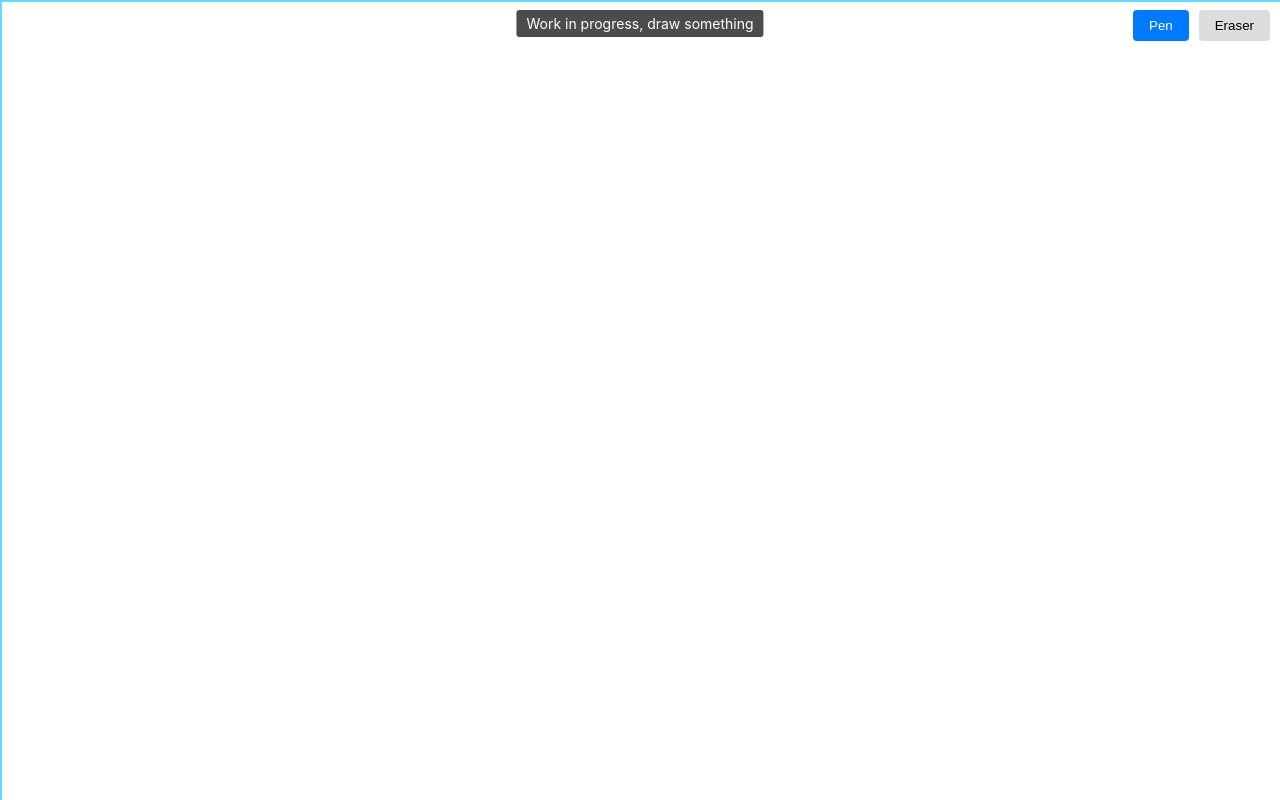
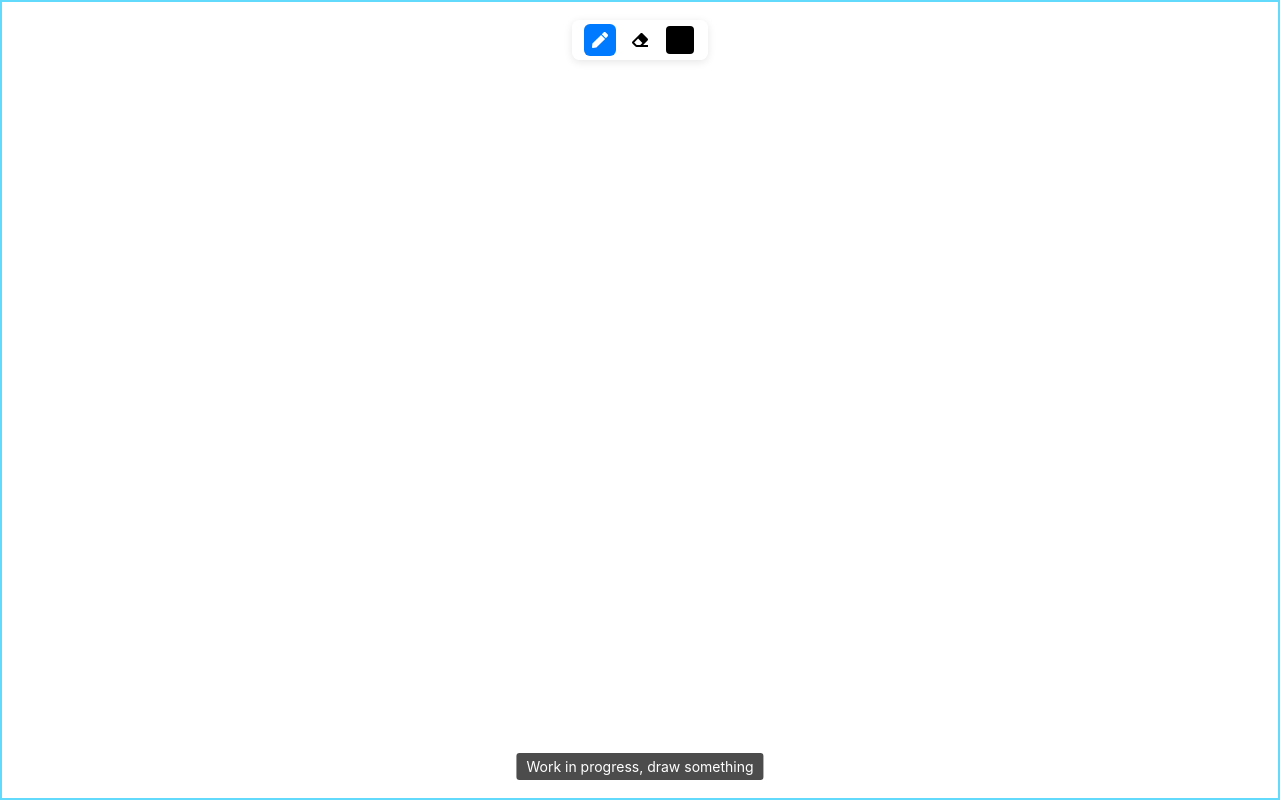
Before and after one commit to Psaemiyan/sketch-pad, a React (Create React App) app: page / in a window 1280 px wide. Built offline with nearby package versions, Linux system fonts and the light colour scheme.

Commit message:
feat: enhance sketch pad UI
- Remove favicon and update manifest
- Add color picker functionality
- Replace text buttons with icons
- Create floating toolbar with improved styling
- Move progress text to bottom
- Add React Icons package

```diff
--- a/package.json
+++ b/package.json
@@ -6,6 +6,7 @@
     "cra-template": "1.2.0",
     "react": "^19.0.0",
     "react-dom": "^19.0.0",
+    "react-icons": "^5.4.0",
     "react-scripts": "5.0.1",
     "web-vitals": "^4.2.4"
   },
--- a/public/index.html
+++ b/public/index.html
@@ -2,7 +2,6 @@
 <html lang="en">
   <head>
     <meta charset="utf-8" />
-    <link rel="icon" href="%PUBLIC_URL%/favicon.ico" />
     <meta name="viewport" content="width=device-width, initial-scale=1" />
     <meta name="theme-color" content="#000000" />
     <meta
--- a/src/App.js
+++ b/src/App.js
@@ -5,9 +5,10 @@ import './App.css';
 function App() {
   return (
     <div className="App" style={{ overflow: 'hidden', height: '100vh', width: '100vw', position: 'relative' }}>
+      <CanvasComponent />
       <p style={{
         position: 'absolute',
-        top: '10px',
+        bottom: '20px',
         left: '50%',
         transform: 'translateX(-50%)',
         zIndex: 2,
@@ -22,7 +23,6 @@ function App() {
       }}>
         Work in progress, draw something
       </p>
-      <CanvasComponent />
     </div>
   );
 }
--- a/src/CanvasComponent.css
+++ b/src/CanvasComponent.css
@@ -1,4 +1,92 @@
-canvas {
-    outline: none !important;
-    -webkit-tap-highlight-color: transparent;
+.canvas-container {
+  position: relative;
 }
+
+.controls {
+  position: fixed;
+  top: 20px;
+  left: 50%;
+  transform: translateX(-50%);
+  height: 40px;
+  background-color: rgba(255, 255, 255, 0.9);
+  display: flex;
+  justify-content: center;
+  align-items: center;
+  gap: 8px;
+  padding: 0 12px;
+  border-radius: 8px;
+  box-shadow: 0 2px 8px rgba(0, 0, 0, 0.1);
+  z-index: 2;
+}
+
+.control-button {
+  width: 32px;
+  height: 32px;
+  padding: 6px;
+  border: none;
+  border-radius: 6px;
+  cursor: pointer;
+  display: flex;
+  align-items: center;
+  justify-content: center;
+  transition: all 0.2s ease;
+}
+
+.control-button svg {
+  width: 16px;
+  height: 16px;
+}
+
+.pen-button {
+  background-color: white;
+  color: black;
+}
+
+.pen-button.active {
+  background-color: #007bff;
+  color: white;
+}
+
+.eraser-button {
+  background-color: white;
+  color: black;
+}
+
+.eraser-button.active {
+  background-color: #007bff;
+  color: white;
+}
+
+.canvas {
+  position: fixed;
+  top: 0;
+  left: 0;
+  width: 100%;
+  height: 100%;
+  background-color: white;
+  cursor: crosshair;
+  outline: none;
+  border: none;
+  margin: 0;
+  padding: 0;
+  box-sizing: border-box;
+}
+
+.color-picker {
+  width: 32px;
+  height: 32px;
+  padding: 2px;
+  border: none;
+  border-radius: 6px;
+  cursor: pointer;
+  background: none;
+}
+
+.color-picker::-webkit-color-swatch-wrapper {
+  padding: 0;
+}
+
+.color-picker::-webkit-color-swatch {
+  border: none;
+  border-radius: 4px;
+}
--- a/src/CanvasComponent.js
+++ b/src/CanvasComponent.js
@@ -1,20 +1,32 @@
 import React, { useRef, useEffect, useState } from 'react';
+import { FaPen, FaEraser } from 'react-icons/fa';
 import './CanvasComponent.css';
 
 function CanvasComponent() {
   const canvasRef = useRef(null);
+  const [isDrawing, setIsDrawing] = useState(false);
   const [isEraser, setIsEraser] = useState(false);
+  const [penColor, setPenColor] = useState('#000000');
 
   useEffect(() => {
     const canvas = canvasRef.current;
     const context = canvas.getContext('2d');
 
-    // Resize canvas to match window
+    // Resize canvas to match window without clearing content
     const resizeCanvas = () => {
+      const tempCanvas = document.createElement('canvas');
+      tempCanvas.width = canvas.width;
+      tempCanvas.height = canvas.height;
+      tempCanvas.getContext('2d').drawImage(canvas, 0, 0);
+
       canvas.width = window.innerWidth;
       canvas.height = window.innerHeight;
+
       context.lineWidth = 2;
       context.lineCap = 'round';
+
+      // Restore the previous drawing
+      context.drawImage(tempCanvas, 0, 0);
     };
 
     // Initial resize
@@ -23,35 +35,37 @@ function CanvasComponent() {
     // Resize listener
     window.addEventListener('resize', resizeCanvas);
 
-    let isDrawing = false;
-    let lastX = 0;
-    let lastY = 0;
+    let lastX, lastY;
 
     const startDrawing = (e) => {
-      isDrawing = true;
-      [lastX, lastY] = [e.offsetX, e.offsetY];
+      setIsDrawing(true);
+      lastX = e.offsetX;
+      lastY = e.offsetY;
     };
 
     const draw = (e) => {
       if (!isDrawing) return;
+
       context.beginPath();
       context.moveTo(lastX, lastY);
       context.lineTo(e.offsetX, e.offsetY);
 
       if (isEraser) {
-        context.strokeStyle = 'white';
+        context.globalCompositeOperation = 'destination-out';
         context.lineWidth = 20;
       } else {
-        context.strokeStyle = 'black';
+        context.globalCompositeOperation = 'source-over';
+        context.strokeStyle = penColor;
         context.lineWidth = 2;
       }
 
       context.stroke();
-      [lastX, lastY] = [e.offsetX, e.offsetY];
+      lastX = e.offsetX;
+      lastY = e.offsetY;
     };
 
     const stopDrawing = () => {
-      isDrawing = false;
+      setIsDrawing(false);
     };
 
     // Add drawing event listeners
@@ -60,7 +74,6 @@ function CanvasComponent() {
     canvas.addEventListener('mouseup', stopDrawing);
     canvas.addEventListener('mouseout', stopDrawing);
 
-    // Cleanup function
     return () => {
       window.removeEventListener('resize', resizeCanvas);
       canvas.removeEventListener('mousedown', startDrawing);
@@ -68,57 +81,36 @@ function CanvasComponent() {
       canvas.removeEventListener('mouseup', stopDrawing);
       canvas.removeEventListener('mouseout', stopDrawing);
     };
-  }, [isEraser]);
+  }, [isDrawing, isEraser, penColor]);
 
   return (
-    <div style={{ position: 'relative' }}>
-      <div style={{
-        position: 'fixed',
-        top: '10px',
-        right: '10px',
-        zIndex: 2,
-        display: 'flex',
-        gap: '10px'
-      }}>
+    <div className="canvas-container">
+      <div className="controls">
         <button
           onClick={() => setIsEraser(false)}
-          style={{
-            padding: '8px 16px',
-            backgroundColor: isEraser ? '#ddd' : '#007bff',
-            color: isEraser ? 'black' : 'white',
-            border: 'none',
-            borderRadius: '4px',
-            cursor: 'pointer'
-          }}
+          className={`control-button pen-button ${!isEraser ? 'active' : ''}`}
+          title="Pen"
         >
-          Pen
+          <FaPen />
         </button>
         <button
           onClick={() => setIsEraser(true)}
-          style={{
-            padding: '8px 16px',
-            backgroundColor: isEraser ? '#007bff' : '#ddd',
-            color: isEraser ? 'white' : 'black',
-            border: 'none',
-            borderRadius: '4px',
-            cursor: 'pointer'
-          }}
+          className={`control-button eraser-button ${isEraser ? 'active' : ''}`}
+          title="Eraser"
         >
-          Eraser
+          <FaEraser />
         </button>
+        <input
+          type="color"
+          value={penColor}
+          onChange={(e) => setPenColor(e.target.value)}
+          className="color-picker"
+          title="Choose pen color"
+        />
       </div>
       <canvas
         ref={canvasRef}
-        style={{
-          position: 'fixed',
-          top: 0,
-          left: 0,
-          width: '100%',
-          height: '100%',
-          backgroundColor: 'white',
-          cursor: 'crosshair',
-          outline: 'none'
-        }}
+        className="canvas"
       />
     </div>
   );
```
Also changed, not shown: public/manifest.json, 2 other files (tests, documents, lock files or other folders).
